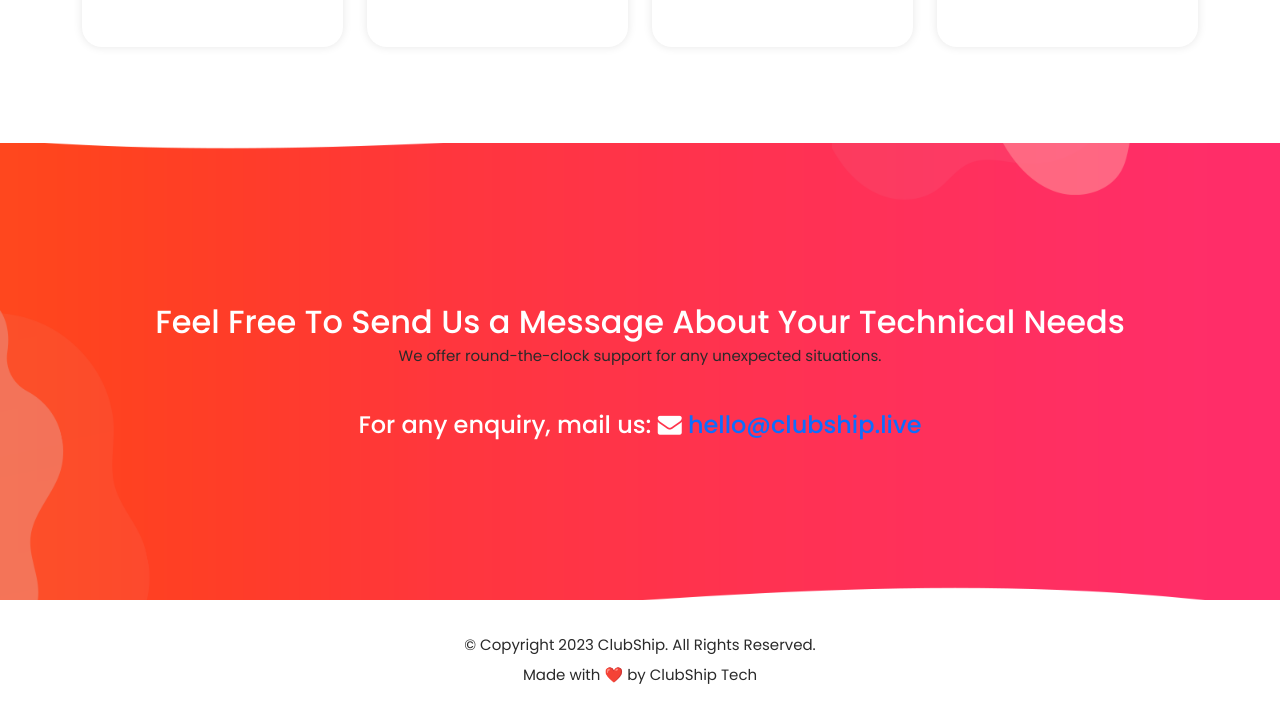
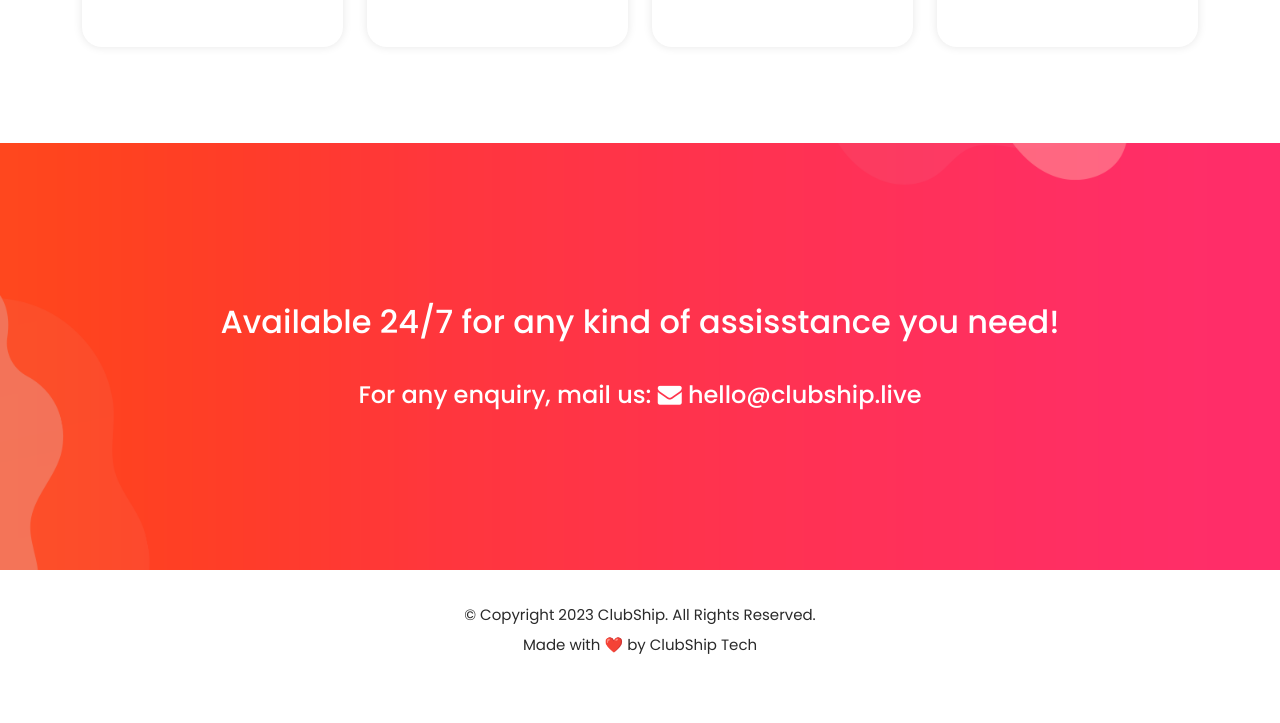
Before and after one commit to helloclubship/website, a plain HTML site: page index.html in a window 1280 px wide. Shown: the part 2099-2822 px from the top of the page. Drawn offline with Linux system fonts and the light colour scheme.

Commit message:
Update index.html

```diff
--- a/index.html
+++ b/index.html
@@ -368,11 +368,10 @@
   -->
 
   <div id="contact" class="contact-us section">
-    <div class="container" style="text-align:center; color:white">
+    <div class="container" style="text-align:center; color:white" data-wow-duration="1s" data-wow-delay="0.25s">
 
-            <h2 class="section-heading">Feel Free To Send Us a Message About Your Technical Needs</h2>
-            <p>We offer round-the-clock support for any unexpected situations.</p>
-              <h4 class="phone-info">For any enquiry, mail us: <span><i class="fa fa-envelope"></i> <a href="mailto:hello@clubship.live">hello@clubship.live</a></span></h4>
+            <h2 class="section-heading">Available 24/7 for any kind of assisstance you need!</h2>
+              <h4 class="phone-info">For any enquiry, mail us: <span><i class="fa fa-envelope"></i> <a href="mailto:hello@clubship.live" style="color:white">hello@clubship.live</a></span></h4>
 
         <!-- <div class="col-lg-6 wow fadeInRight" data-wow-duration="0.5s" data-wow-delay="0.25s">
           <form id="contact" action="mailto:hello@clubship.live" method="post">
```
